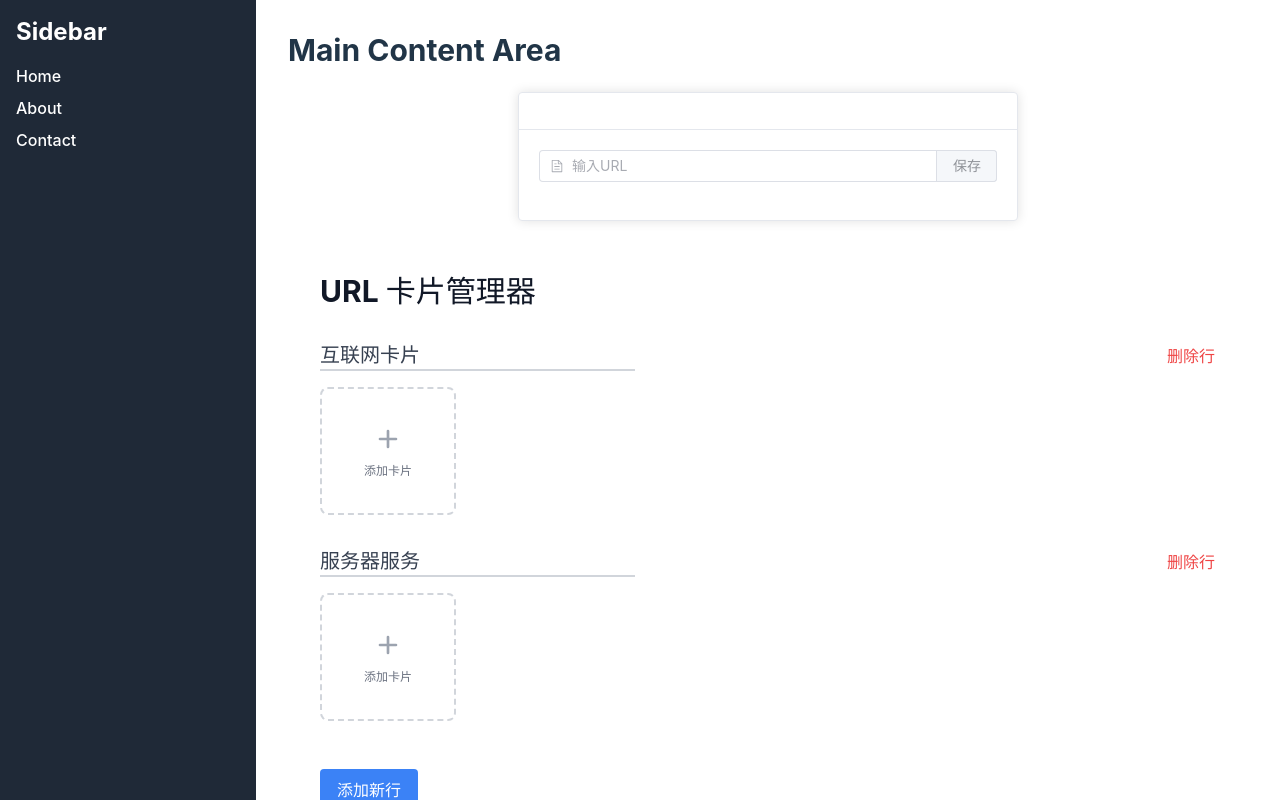
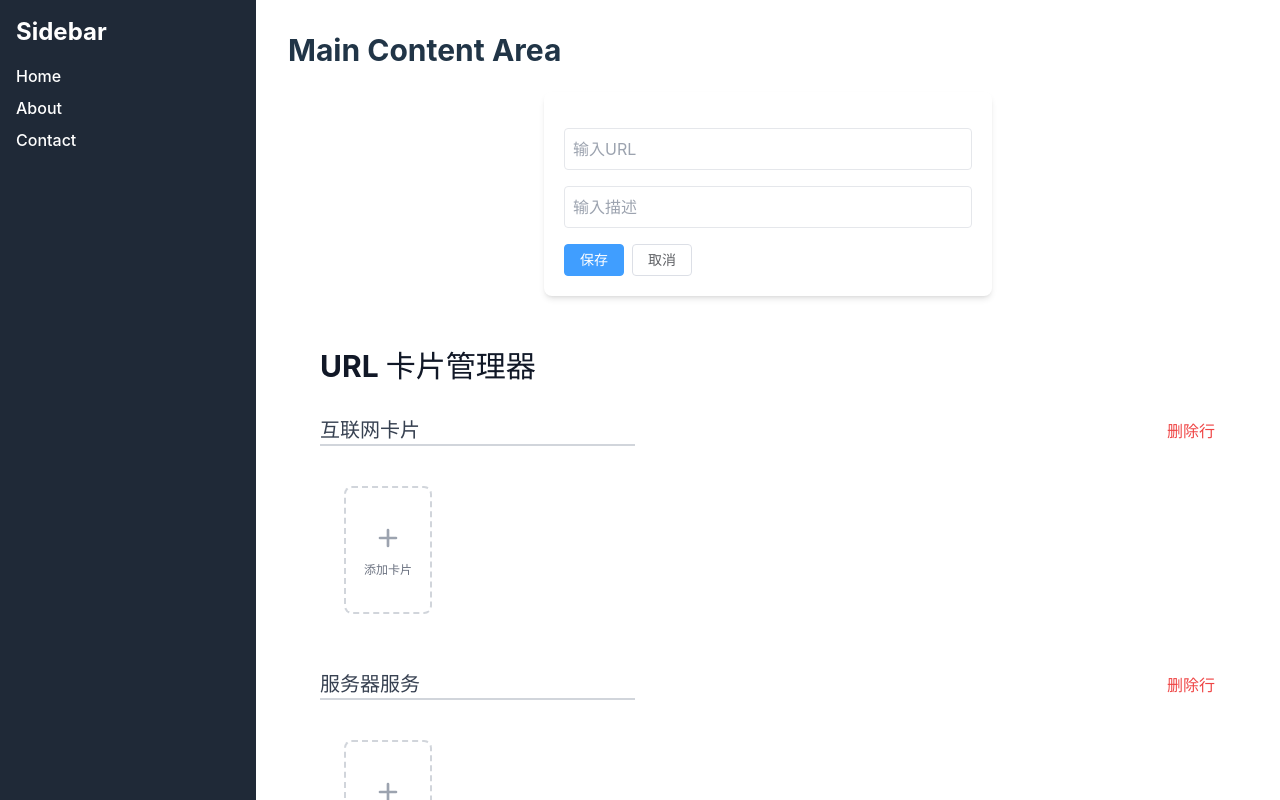
Before and after one commit to re0phimes/WebNavi, a Vue app: page / in a window 1280 px wide. Built offline with nearby package versions, Linux system fonts and the light colour scheme.

Commit message:
增加grid卡片

```diff
--- a/src/components/UrlCard.vue
+++ b/src/components/UrlCard.vue
@@ -1,82 +1,116 @@
 <template>
-    <div class="url-monitor">
-      <el-card>
-        <template #header>
-          <div class="card-header">
-            <span v-if="!isEditing">{{ url || '未设置 URL' }}</span>
-            <el-button v-if="!isEditing" @click="startEditing" type="primary" text>
-              修改
-            </el-button>
+    <div class="max-w-md mx-auto my-5">
+        <div class="bg-white shadow-md rounded-lg overflow-hidden">
+            <div class="p-5 relative" @mouseenter="showActions = true" @mouseleave="showActions = false">
+                <div v-if="!isEditing" @click="openUrl" class="cursor-pointer">
+                    <div class="flex items-center">
+                        <img v-if="favicon" :src="favicon" alt="Favicon" class="w-6 h-6 mr-3">
+                        <div>
+                            <div class="font-bold text-lg">{{ url || '未设置 URL' }}</div>
+                            <div class="text-sm text-gray-600">{{ description || '无描述' }}</div>
                         </div>
-        </template>
-        <el-form v-if="isEditing" @submit.prevent="saveUrl">
-          <el-form-item>
-            <el-input
-              v-model="editingUrl"
-              placeholder="输入URL"
-              :prefix-icon="Document"
-            >
-              <template #append>
-                <el-button @click="saveUrl" type="primary">
-                  保存
-                </el-button>
-              </template>
-            </el-input>
-          </el-form-item>
-        </el-form>
-        <div v-if="url && !isEditing" class="url-display">
-          <el-tag
-            :type="isOnline ? 'success' : 'danger'"
-            effect="dark"
-            class="ml-2"
-          >
+                    </div>
+                </div>
+
+                <form v-if="isEditing" @submit.prevent="saveUrl" class="space-y-4 mt-4">
+                    <div>
+                        <input v-model="editingUrl" placeholder="输入URL"
+                            class="w-full p-2 border rounded focus:outline-none focus:ring-2 focus:ring-blue-500" />
+                    </div>
+                    <div>
+                        <input v-model="editingDescription" placeholder="输入描述"
+                            class="w-full p-2 border rounded focus:outline-none focus:ring-2 focus:ring-blue-500" />
+                    </div>
+                    <div class="flex space-x-2">
+                        <el-button type="primary" native-type="submit">保存</el-button>
+                        <el-button @click="cancelEditing" type="default">取消</el-button>
+                    </div>
+                </form>
+
+                <div v-if="url && !isEditing" class="mt-4 flex items-center">
+                    <span :class="[
+                        'px-2 py-1 text-xs font-bold rounded-full',
+                        isOnline ? 'bg-green-500 text-white' : 'bg-red-500 text-white'
+                    ]">
                         {{ isOnline ? '在线' : '离线' }}
-          </el-tag>
-          <el-button
-            @click="checkStatus"
-            type="primary"
-            :icon="Refresh"
-            circle
-            class="ml-2"
-          />
+                    </span>
+                    <el-button @click="checkStatus" class="ml-2" icon="el-icon-refresh" circle></el-button>
                 </div>
-      </el-card>
+
+            </div>
+        </div>
     </div>
 </template>
 
 <script setup>
+import { ElMessage, ElButton } from 'element-plus';
 import { ref, onMounted, onUnmounted, watch } from 'vue'
-  import { Document, Refresh } from '@element-plus/icons-vue'
-  import { ElMessage } from 'element-plus'
 
 const props = defineProps({
     initialUrl: {
         type: String,
         default: ''
+    },
+    initialDescription: {
+        type: String,
+        default: ''
+    },
+    id: {
+        type: [String, Number],
+        required: true
     }
 })
 
-  const emit = defineEmits(['update:url'])
+const emit = defineEmits(['update:url', 'update:description', 'delete'])
 
 const url = ref(props.initialUrl)
+const description = ref(props.initialDescription)
 const editingUrl = ref(props.initialUrl)
+const editingDescription = ref(props.initialDescription)
 const isEditing = ref(!props.initialUrl)
 const isOnline = ref(false)
+const favicon = ref('')
+const showActions = ref(false)
+
+const isValidIpAddress = (ipAddress) => {
+    const ipPattern = /^(\d{1,3}\.){3}\d{1,3}$/
+    if (ipPattern.test(ipAddress)) {
+        const parts = ipAddress.split('.')
+        return parts.every(part => parseInt(part) >= 0 && parseInt(part) <= 255)
+    }
+    return false
+}
 
 const startEditing = () => {
     editingUrl.value = url.value
+    editingDescription.value = description.value
     isEditing.value = true
 }
 
-  const saveUrl = () => {
+const saveUrl = async () => {
     if (editingUrl.value) {
+        try {
+            await updateUrl(props.id, editingUrl.value, editingDescription.value)
             url.value = editingUrl.value
+            description.value = editingDescription.value
             isEditing.value = false
             emit('update:url', url.value)
+            emit('update:description', description.value)
             checkStatus()
+            fetchFavicon()
+            ElMessage.success('URL 更新成功')
+        } catch (error) {
+            ElMessage.error('URL 更新失败')
+        }
     } else {
-      ElMessage.warning('请输入有效的URL')
+        ElMessage.error('请输入有效的URL')
     }
+}
+
+const cancelEditing = () => {
+    isEditing.value = false
+    editingUrl.value = url.value
+    editingDescription.value = description.value
 }
 
 const checkStatus = async () => {
@@ -92,9 +126,51 @@
     }
 }
 
+const fetchFavicon = () => {
+    if (url.value) {
+        let faviconUrl
+        if (isValidIpAddress(url.value)) {
+            faviconUrl = `http://${url.value}/favicon.ico`
+        } else {
+            try {
+                const urlObject = new URL(url.value)
+                faviconUrl = `${urlObject.protocol}//${urlObject.hostname}/favicon.ico`
+            } catch (error) {
+                faviconUrl = `http://${url.value}/favicon.ico`
+            }
+        }
+        favicon.value = faviconUrl
+    } else {
+        favicon.value = ''
+    }
+}
+
+const openUrl = () => {
+    if (url.value) {
+        let fullUrl = url.value
+        if (!fullUrl.startsWith('http://') && !fullUrl.startsWith('https://') && !isValidIpAddress(fullUrl)) {
+            fullUrl = `http://${fullUrl}`
+        } else if (isValidIpAddress(fullUrl)) {
+            fullUrl = `http://${fullUrl}`
+        }
+        window.open(fullUrl, '_blank', 'noopener,noreferrer')
+    }
+}
+
+const deleteCard = async () => {
+    try {
+        await deleteUrl(props.id)
+        emit('delete', props.id)
+        ElMessage.success('URL 删除成功')
+    } catch (error) {
+        ElMessage.error('URL 删除失败')
+    }
+}
+
 onMounted(() => {
     if (url.value) {
         checkStatus()
+        fetchFavicon()
     }
 })
 
@@ -102,36 +178,17 @@
     url.value = newValue
     editingUrl.value = newValue
     isEditing.value = !newValue
+    fetchFavicon()
 })
 
-  // 设置定时器
-  const timer = setInterval(checkStatus, 60000) // 每分钟检查一次状态
+watch(() => props.initialDescription, (newValue) => {
+    description.value = newValue
+    editingDescription.value = newValue
+})
 
-  // 组件卸载时清除定时器
+const timer = setInterval(checkStatus, 60000)
+
 onUnmounted(() => {
     clearInterval(timer)
 })
 </script>
-
-  <style scoped>
-  .url-monitor {
-    max-width: 500px;
-    margin: 20px auto;
-  }
-
-  .card-header {
-    display: flex;
-    justify-content: space-between;
-    align-items: center;
-  }
-
-  .url-display {
-    display: flex;
-    align-items: center;
-    margin-top: 20px;
-  }
-
-  .ml-2 {
-    margin-left: 8px;
-  }
-  </style>
--- a/src/components/UrlManager.vue
+++ b/src/components/UrlManager.vue
@@ -36,7 +36,7 @@
         <div
           v-if="row.cards.length < 100"
           @click="addCard(rowIndex)"
-          class="flex flex-col items-center justify-center h-32 border-2 border-dashed border-gray-300 rounded-lg cursor-pointer transition duration-300 ease-in-out hover:bg-gray-50"
+          class="flex flex-col items-center justify-center h-32 m-6 border-2 border-dashed border-gray-300 rounded-lg cursor-pointer transition duration-300 ease-in-out hover:bg-gray-50"
         >
           <svg class="w-8 h-8 text-gray-400 mb-2" fill="none" stroke="currentColor" viewBox="0 0 24 24" xmlns="http://www.w3.org/2000/svg">
             <path stroke-linecap="round" stroke-linejoin="round" stroke-width="2" d="M12 6v6m0 0v6m0-6h6m-6 0H6"></path>
```
Lines whose indentation alone changed are shown as unchanged.
